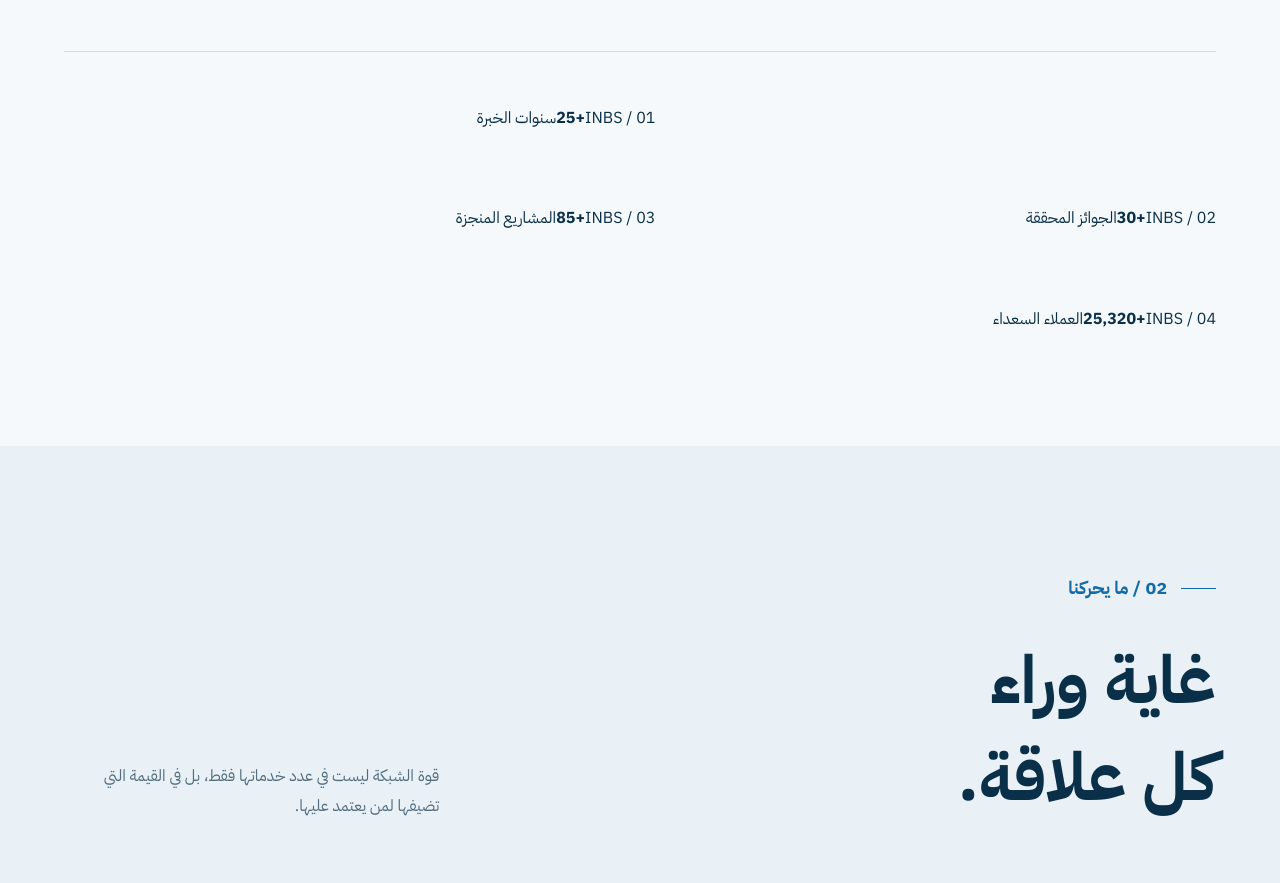
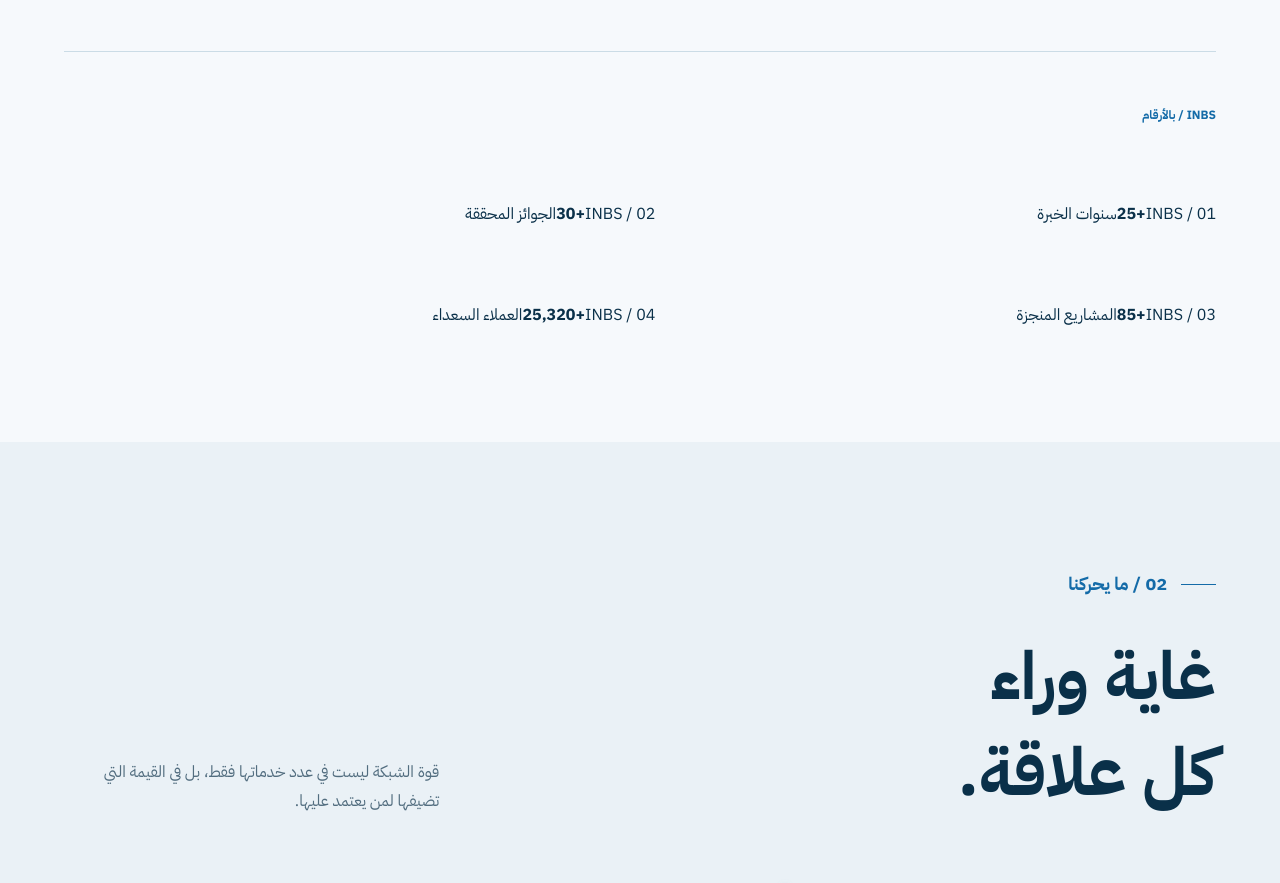
Before and after one commit to Bashar-alJabi/inbs-website, a Next.js app: page /ar/about in a window 1280 px wide. Shown: the part 1417-2300 px from the top of the page. Built offline with nearby package versions, Linux system fonts and the light colour scheme; no server answers.

Commit message:
design(about): label the new open metrics network

```diff
--- a/src/components/about/about-milestones.tsx
+++ b/src/components/about/about-milestones.tsx
@@ -7,6 +7,7 @@ import type { Locale } from '@/lib/site';
 export function AboutMilestones({ locale }: { locale: Locale }) {
   const t = aboutPageContent[locale];
   return <div className="inbs-story-milestones" role="group" aria-label={t.milestonesEyebrow}>
+    <p className="inbs-story-milestones-kicker">{t.milestonesEyebrow}</p>
     <div className="inbs-story-milestones-axis" aria-hidden="true">
       <span className="inbs-story-milestones-axis-dot"/>
     </div>
```
